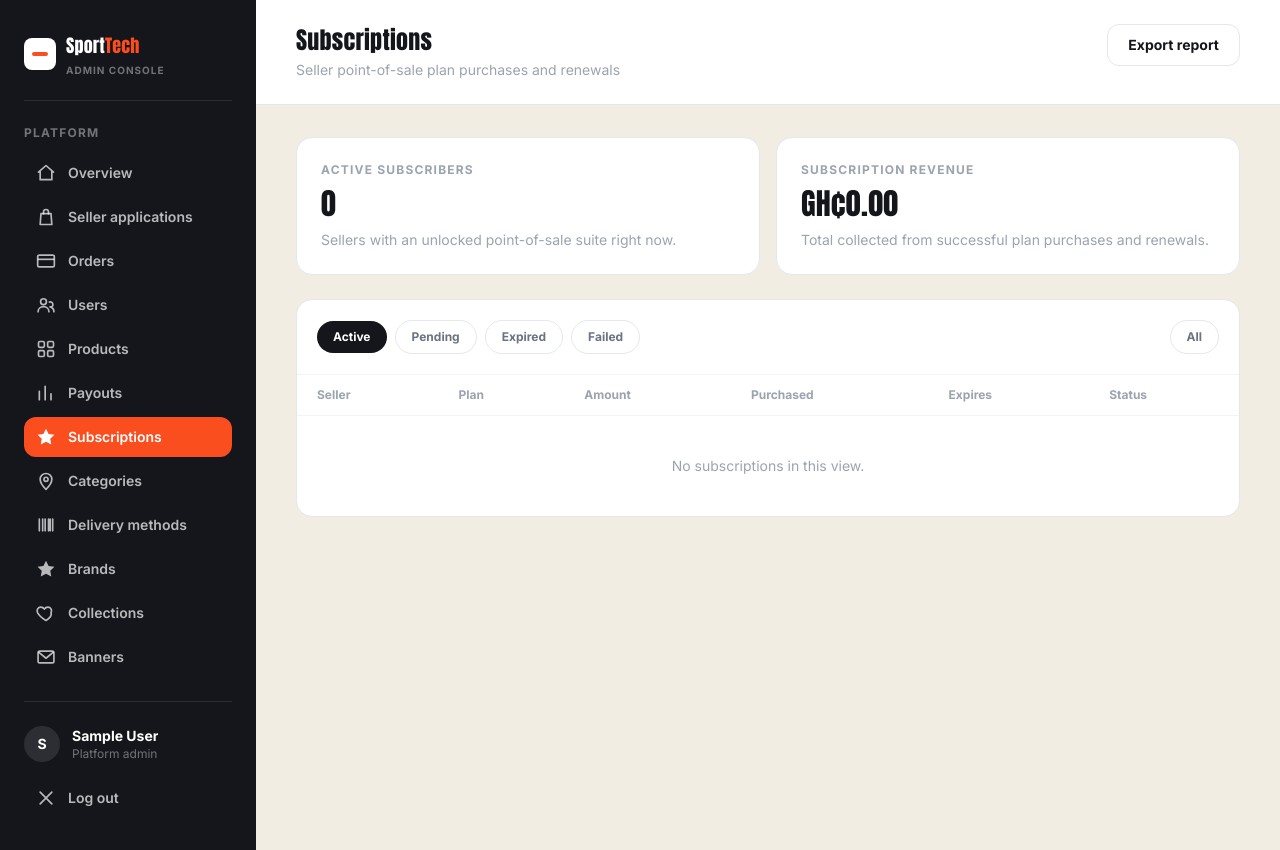
After one commit to saanii929-sudo/market_palce_website, a Django app: page /console/subscriptions/ in a window 1280 px wide. The commit adds this page. Run offline with Django 5.2, Linux system fonts and the light colour scheme; the visitor is signed in with stand-in values (Sample User, id 1); data that the repository does not hold is empty; parts of the project's set-up code (start-up, migrations or seed data) failed here and were passed over; some libraries are stand-ins or nearby versions.

Commit message:
updates on the platform admin

```diff
--- a/web/console_views.py
+++ b/web/console_views.py
@@ -17,7 +17,7 @@ from accounts.models import User
 from catalog.models import Banner, Brand, Category, Collection, Product, Seller, Subcategory
 from orders.models import DeliveryMethod, Order
 from pos.models import POSSale
-from sellers.models import Payout, SellerApplication
+from sellers.models import Payout, SellerApplication, SellerSubscription
 from sellers.services import (
     PayoutError,
     SellerApplicationError,
@@ -49,6 +49,43 @@ def _base_ctx(active_nav):
         ).count(),
         "pending_payouts_count": Payout.objects.filter(status=Payout.Status.REQUESTED).count(),
     }
+
+
+SUBSCRIPTION_TABS = {"active", "pending", "expired", "failed"}
+
+
+@superadmin_required
+def console_subscriptions_view(request):
+    tab = request.GET.get("status", "active")
+    subscriptions = SellerSubscription.objects.select_related("seller", "plan").order_by("-created_at")
+    if tab in SUBSCRIPTION_TABS:
+        subscriptions = subscriptions.filter(status=tab)
+
+    revenue = SellerSubscription.objects.filter(
+        status__in=[SellerSubscription.Status.ACTIVE, SellerSubscription.Status.EXPIRED]
+    ).aggregate(t=Sum("amount"))["t"] or Decimal("0.00")
+
+    ctx = _base_ctx("subscriptions")
+    ctx.update({
+        "subscriptions": subscriptions,
+        "active_tab": tab,
+        "active_subscribers_count": SellerSubscription.objects.filter(
+            status=SellerSubscription.Status.ACTIVE
+        ).count(),
+        "subscription_revenue": revenue,
+    })
+    return render(request, "web/console_subscriptions.html", ctx)
+
+
+@superadmin_required
+def console_subscriptions_export_view(request):
+    rows = [
+        [s.seller.business_name, s.plan.name, s.amount, s.status, s.created_at.date(), s.expires_at]
+        for s in SellerSubscription.objects.select_related("seller", "plan").order_by("-created_at")
+    ]
+    return _csv_response(
+        "subscriptions.csv", ["Seller", "Plan", "Amount", "Status", "Purchased", "Expires"], rows
+    )
 
 
 def _percent_delta(current, previous) -> float:
--- a/web/templates/web/console_base.html
+++ b/web/templates/web/console_base.html
@@ -67,6 +67,9 @@
         <a href="{% url 'web-console-payouts' %}" class="flex items-center justify-between rounded-xl px-3 py-2.5 {% if active == 'payouts' %}bg-brand text-white{% else %}text-white/70 hover:bg-white/5 hover:text-white{% endif %}">
           <span class="flex items-center gap-3"><svg viewBox="0 0 24 24" class="w-5 h-5"><use href="#icon-chart"/></svg>Payouts</span>
           {% if pending_payouts_count %}<span class="text-xs font-bold bg-brand text-white rounded-full w-5 h-5 flex items-center justify-center">{{ pending_payouts_count }}</span>{% endif %}
+        </a>
+        <a href="{% url 'web-console-subscriptions' %}" class="flex items-center gap-3 rounded-xl px-3 py-2.5 {% if active == 'subscriptions' %}bg-brand text-white{% else %}text-white/70 hover:bg-white/5 hover:text-white{% endif %}">
+          <svg viewBox="0 0 24 24" class="w-5 h-5"><use href="#icon-star"/></svg>Subscriptions
         </a>
         <a href="{% url 'web-console-categories' %}" class="flex items-center gap-3 rounded-xl px-3 py-2.5 {% if active == 'categories' %}bg-brand text-white{% else %}text-white/70 hover:bg-white/5 hover:text-white{% endif %}">
           <svg viewBox="0 0 24 24" class="w-5 h-5"><use href="#icon-pin"/></svg>Categories
--- /dev/null
+++ b/web/templates/web/console_subscriptions.html
@@ -0,0 +1,70 @@
+{% extends "web/console_base.html" %}
+{% block console_title %}Subscriptions{% endblock %}
+{% block console_subtitle %}Seller point-of-sale plan purchases and renewals{% endblock %}
+{% block console_actions %}
+  <a href="{% url 'web-console-subscriptions-export' %}" class="rounded-xl border border-gray-200 font-bold text-sm px-5 py-2.5 hover:border-ink transition-colors">Export report</a>
+{% endblock %}
+
+{% block console_content %}
+<div class="grid gap-4 md:grid-cols-2 mb-6">
+  <div class="rounded-2xl bg-white border border-gray-200 p-6">
+    <p class="text-xs font-bold text-gray-400 tracking-widest">ACTIVE SUBSCRIBERS</p>
+    <p class="display text-3xl mt-2">{{ active_subscribers_count }}</p>
+    <p class="text-sm text-gray-400 mt-2">Sellers with an unlocked point-of-sale suite right now.</p>
+  </div>
+  <div class="rounded-2xl bg-white border border-gray-200 p-6">
+    <p class="text-xs font-bold text-gray-400 tracking-widest">SUBSCRIPTION REVENUE</p>
+    <p class="display text-3xl mt-2">GH₵{{ subscription_revenue }}</p>
+    <p class="text-sm text-gray-400 mt-2">Total collected from successful plan purchases and renewals.</p>
+  </div>
+</div>
+
+<div class="rounded-2xl bg-white border border-gray-200 overflow-hidden">
+  <div class="p-5 flex items-center gap-2 flex-wrap border-b border-gray-100">
+    <a href="?status=active" class="text-xs font-bold px-4 py-2 rounded-full {% if active_tab == 'active' %}bg-ink text-white{% else %}border border-gray-200 text-gray-500 hover:border-ink{% endif %}">Active</a>
+    <a href="?status=pending" class="text-xs font-bold px-4 py-2 rounded-full {% if active_tab == 'pending' %}bg-ink text-white{% else %}border border-gray-200 text-gray-500 hover:border-ink{% endif %}">Pending</a>
+    <a href="?status=expired" class="text-xs font-bold px-4 py-2 rounded-full {% if active_tab == 'expired' %}bg-ink text-white{% else %}border border-gray-200 text-gray-500 hover:border-ink{% endif %}">Expired</a>
+    <a href="?status=failed" class="text-xs font-bold px-4 py-2 rounded-full {% if active_tab == 'failed' %}bg-ink text-white{% else %}border border-gray-200 text-gray-500 hover:border-ink{% endif %}">Failed</a>
+    <a href="?status=all" class="text-xs font-bold px-4 py-2 rounded-full ml-auto {% if active_tab == 'all' %}bg-ink text-white{% else %}border border-gray-200 text-gray-500 hover:border-ink{% endif %}">All</a>
+  </div>
+
+  <div class="overflow-x-auto">
+  <table class="w-full text-sm">
+      <thead>
+        <tr class="text-left text-xs font-bold text-gray-400 border-b border-gray-100">
+          <th class="px-5 py-3">Seller</th>
+          <th class="px-5 py-3">Plan</th>
+          <th class="px-5 py-3">Amount</th>
+          <th class="px-5 py-3">Purchased</th>
+          <th class="px-5 py-3">Expires</th>
+          <th class="px-5 py-3">Status</th>
+        </tr>
+      </thead>
+      <tbody>
+        {% for sub in subscriptions %}
+          <tr class="border-b border-gray-50 last:border-0">
+            <td class="px-5 py-4 font-bold">{{ sub.seller.business_name }}</td>
+            <td class="px-5 py-4 text-brand font-semibold">{{ sub.plan.name }}</td>
+            <td class="px-5 py-4 font-bold">GH₵{{ sub.amount }}</td>
+            <td class="px-5 py-4 text-gray-500">{{ sub.created_at|date:"M d, Y" }}</td>
+            <td class="px-5 py-4 text-gray-500">{{ sub.expires_at|date:"M d, Y"|default:"—" }}</td>
+            <td class="px-5 py-4">
+              {% if sub.status == "active" %}
+                <span class="text-xs font-bold px-2.5 py-1 rounded-full bg-green-100 text-green-700">Active</span>
+              {% elif sub.status == "pending" %}
+                <span class="text-xs font-bold px-2.5 py-1 rounded-full bg-amber-100 text-amber-700">Pending</span>
+              {% elif sub.status == "expired" %}
+                <span class="text-xs font-bold px-2.5 py-1 rounded-full bg-gray-100 text-gray-600">Expired</span>
+              {% else %}
+                <span class="text-xs font-bold px-2.5 py-1 rounded-full bg-red-100 text-red-600">Failed</span>
+              {% endif %}
+            </td>
+          </tr>
+        {% empty %}
+          <tr><td colspan="6" class="px-5 py-10 text-center text-gray-400">No subscriptions in this view.</td></tr>
+        {% endfor %}
+      </tbody>
+    </table>
+  </div>
+</div>
+{% endblock %}
--- a/web/urls.py
+++ b/web/urls.py
@@ -168,6 +168,8 @@ urlpatterns = [
     path("console/payouts/<int:payout_id>/schedule/", console_views.console_payout_schedule_view, name="web-console-payout-schedule"),
     path("console/payouts/<int:payout_id>/mark-paid/", console_views.console_payout_mark_paid_view, name="web-console-payout-mark-paid"),
     path("console/payouts/<int:payout_id>/reject/", console_views.console_payout_reject_view, name="web-console-payout-reject"),
+    path("console/subscriptions/", console_views.console_subscriptions_view, name="web-console-subscriptions"),
+    path("console/subscriptions/export/", console_views.console_subscriptions_export_view, name="web-console-subscriptions-export"),
     path("console/categories/", console_views.console_categories_view, name="web-console-categories"),
     path("console/categories/add/", console_views.console_category_add_view, name="web-console-category-add"),
     path("console/categories/<int:category_id>/edit/", console_views.console_category_edit_view, name="web-console-category-edit"),
```
Also changed, not shown: web/tests/test_console_subscriptions.py (added, +54 -0 lines).
